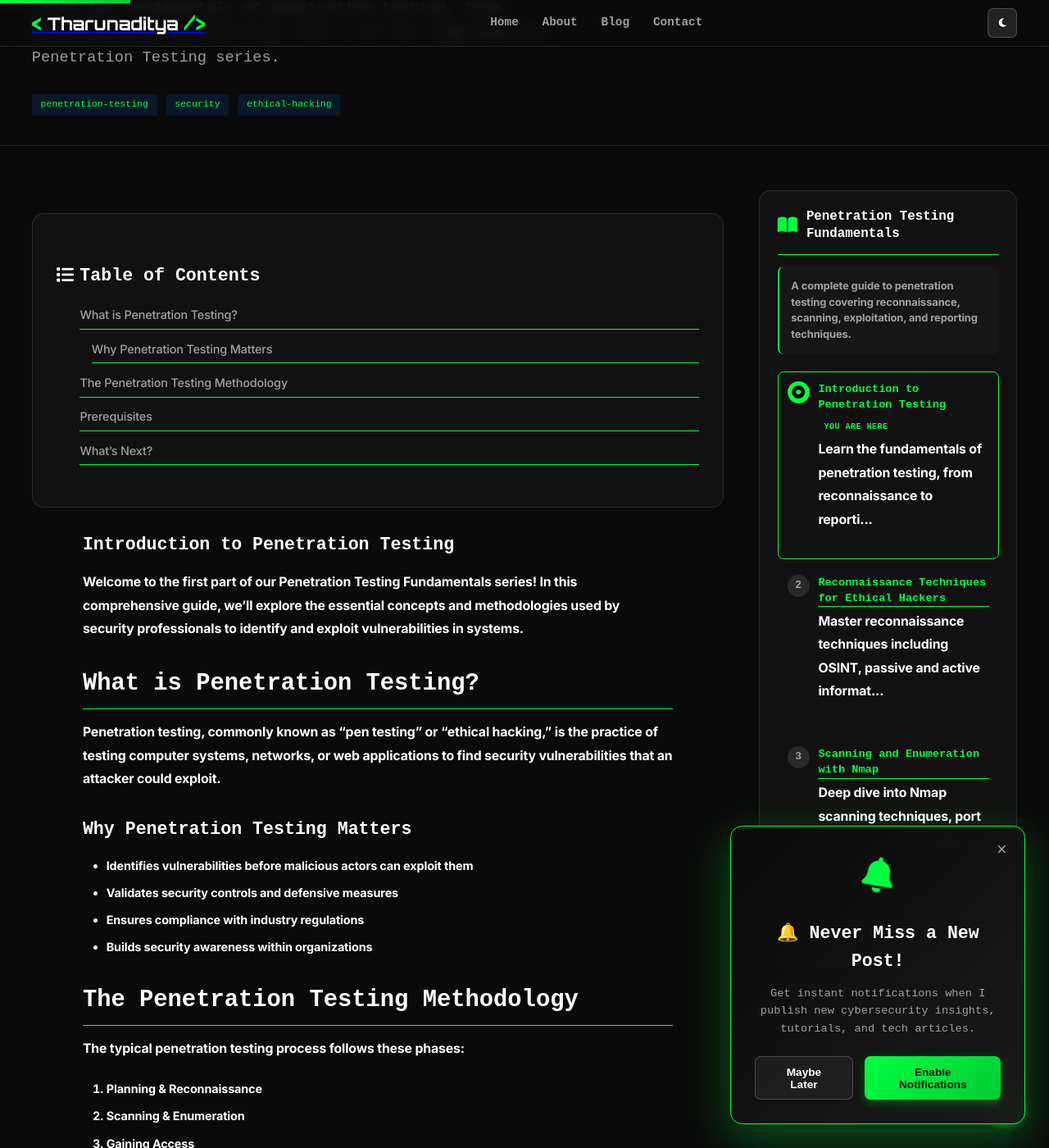
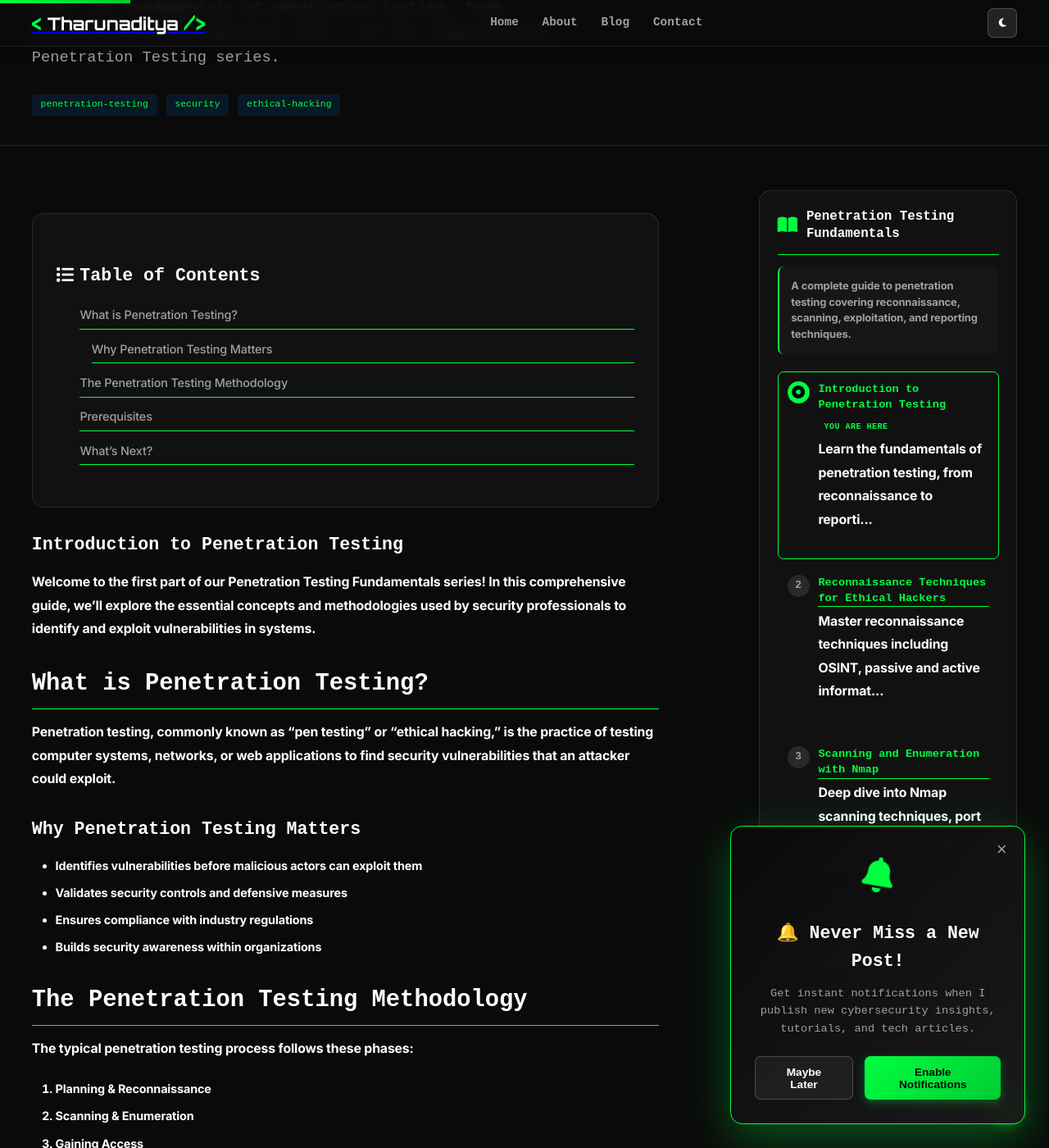
Before and after one commit to Tharunaditya/tharunaditya.github.io, a Jekyll site: the page built from _posts/2026-01-25-pentesting-fundamentals-part-1.md, in a window 1280 px wide and 1400 px high, scrolled down 330 px. Shown: the whole window at 82% size. Built offline with Jekyll 4.4.1, drawn with Linux system fonts in a browser that asks for light colours; nearby versions of some CDN libraries; comment, search, counter and statistics services are not loaded.

Commit message:
Fix series sidebar positioning - proper grid layout - Removed margin auto from content-wrapper - Fixed grid column sizing with minmax - Limited main content width to 850px for readability - Sidebar now properly positioned on the right - Grid layout works correctly

```diff
--- a/assets/css/blog.css
+++ b/assets/css/blog.css
@@ -418,9 +418,13 @@
     padding: 60px 0;
 }
 
+.post-content .container {
+    max-width: 1400px;
+}
+
 .content-wrapper {
-    max-width: 800px;
-    margin: 0 auto;
+    max-width: 100%;
+    margin: 0;
 }
 
 .post-content h1,
@@ -773,18 +777,19 @@
 ============================================ */
 .post-layout {
     display: block;
-    position: relative;
+    width: 100%;
 }
 
 .post-layout.has-series {
     display: grid;
-    grid-template-columns: 1fr 350px;
+    grid-template-columns: minmax(0, 1fr) 350px;
     gap: 3rem;
     align-items: start;
 }
 
 .post-main-content {
-    min-width: 0; /* Prevents content overflow */
+    min-width: 0;
+    max-width: 850px;
 }
 
 /* ============================================
```
